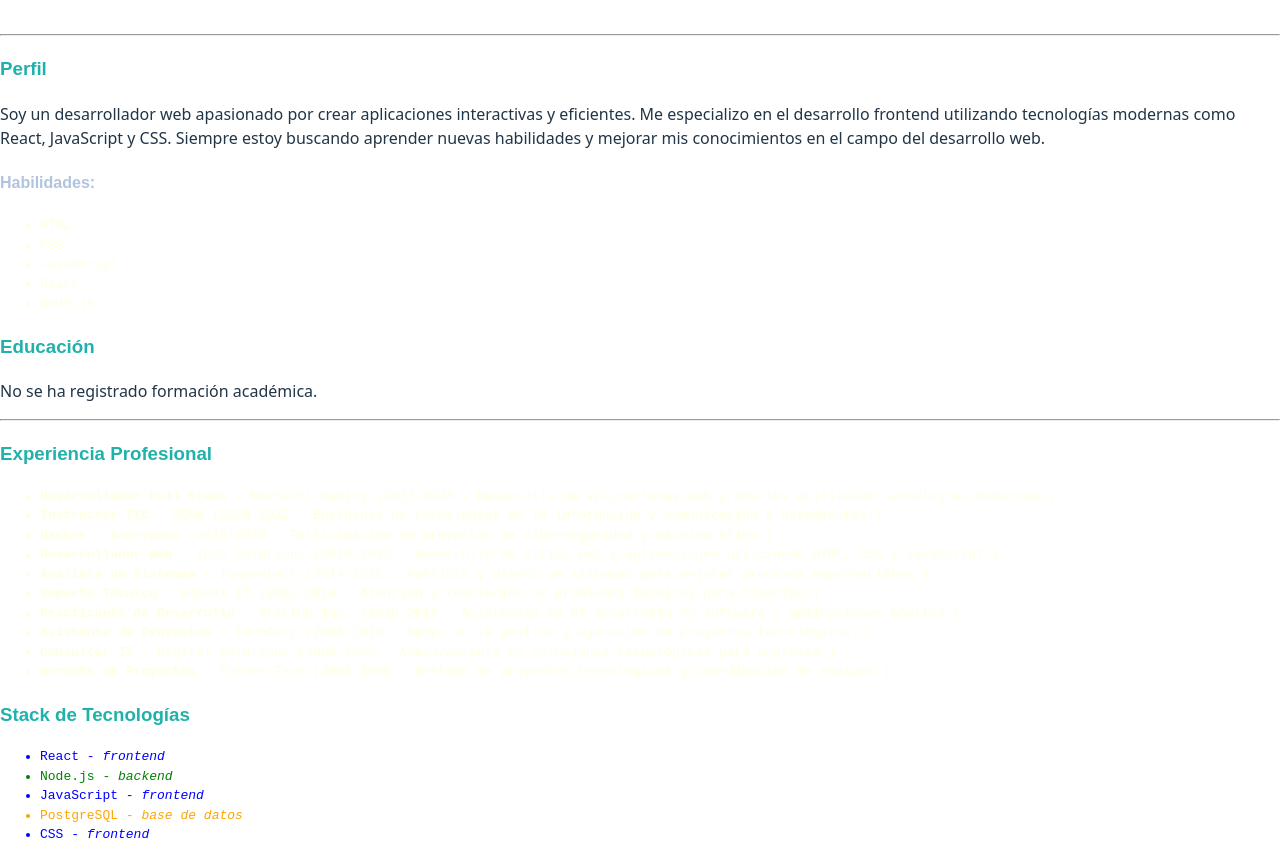
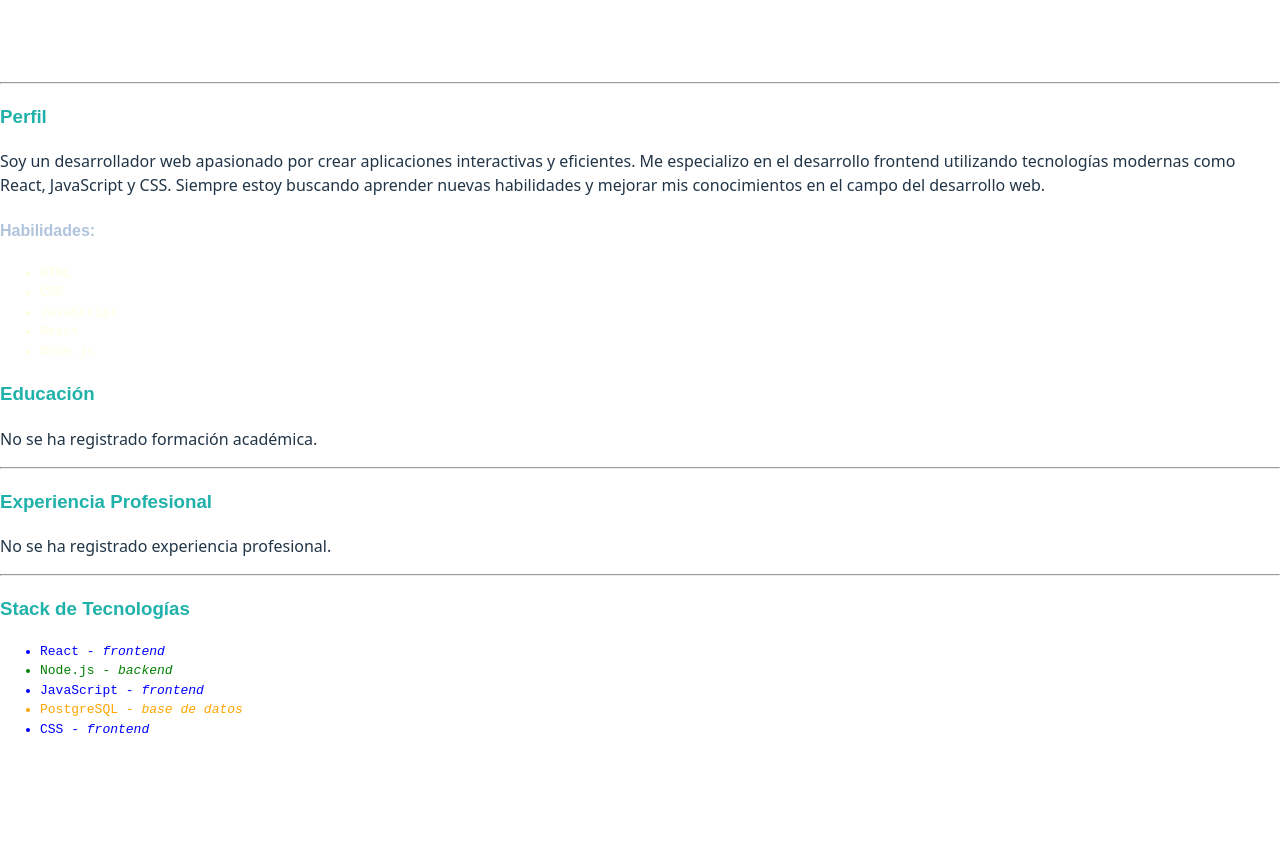
Before and after one commit to Simonvasquez0811/Cv, a React (Vite) app: page / in a window 1280 px wide. After the commit the page ends 800 px from the top, so only its background shows below. Built offline with nearby package versions, Linux system fonts and the light colour scheme.

Commit message:
cambio para usar props en experiencia

```diff
--- a/src/components/experiencia.jsx
+++ b/src/components/experiencia.jsx
@@ -1,24 +1,13 @@
-export default function Experiencia() {
-  const experiencia = [
-    { id: 1, puesto: "Desarrollador Full Stack", empresa: "Navisoft Gaming", periodo: "2022-2024", descripcion: "Desarrollo de aplicaciones web y móviles utilizando tecnologías modernas." },
-    { id: 2, puesto: "Instructor TIC", empresa: "SENA", periodo: "2020-2022", descripcion: "Enseñanza de tecnologías de la información y comunicación a estudiantes." },
-    {id: 3, puesto: "Hacker", empresa: "Anonymous", periodo: "2018-2020", descripcion: "Participación en proyectos de ciberseguridad y hacking ético." },
-    { id: 4, puesto: "Desarrollador Web", empresa: "Tech Solutions", periodo: "2016-2018", descripcion: "Desarrollo de sitios web y aplicaciones utilizando HTML, CSS y JavaScript." },
-    { id: 5, puesto: "Analista de Sistemas", empresa: "Innovatech", periodo: "2014-2016", descripcion: "Análisis y diseño de sistemas para mejorar procesos empresariales." },
-    { id: 6, puesto: "Soporte Técnico", empresa: "Global IT", periodo: "2012-2014", descripcion: "Atención y resolución de problemas técnicos para clientes." },
-    { id: 7, puesto: "Practicante de Desarrollo", empresa: "StartUp Inc.", periodo: "2010-2012", descripcion: "Asistencia en el desarrollo de software y aplicaciones móviles." },
-    { id: 8, puesto: "Asistente de Proyectos", empresa: "TechCorp", periodo: "2008-2010", descripcion: "Apoyo en la gestión y ejecución de proyectos tecnológicos." },
-    { id: 9, puesto: "Consultor IT", empresa: "Digital Solutions", periodo: "2006-2008", descripcion: "Asesoramiento en soluciones tecnológicas para empresas." },
-    { id: 10, puesto: "Gerente de Proyectos", empresa: "Future Tech", periodo: "2004-2006", descripcion: "Gestión de proyectos tecnológicos y coordinación de equipos." },
+// src/components/Experiencia.jsx
+import React from "react";
 
-  ];
-
-  // Renderiza condicionalmente si no hay experiencia
-  if (experiencia.length === 0) {
+export default function Experiencia({ trabajos }) {
+  if (!trabajos || trabajos.length === 0) {
     return (
       <section>
         <h3>Experiencia Profesional</h3>
         <p>No se ha registrado experiencia profesional.</p>
+        <hr />
       </section>
     );
   }
@@ -27,12 +16,13 @@ export default function Experiencia() {
     <section>
       <h3>Experiencia Profesional</h3>
       <ul>
-        {experiencia.map((exp) => (
-          <li key={exp.id}>
-            <strong>{exp.puesto}</strong> - {exp.empresa} ({exp.periodo} - {exp.descripcion})
+        {trabajos.map(({ id, puesto, empresa, periodo }) => (
+          <li key={id}>
+            <strong>{puesto}</strong> - {empresa} ({periodo})
           </li>
         ))}
       </ul>
+      <hr />
     </section>
   );
 }
```
